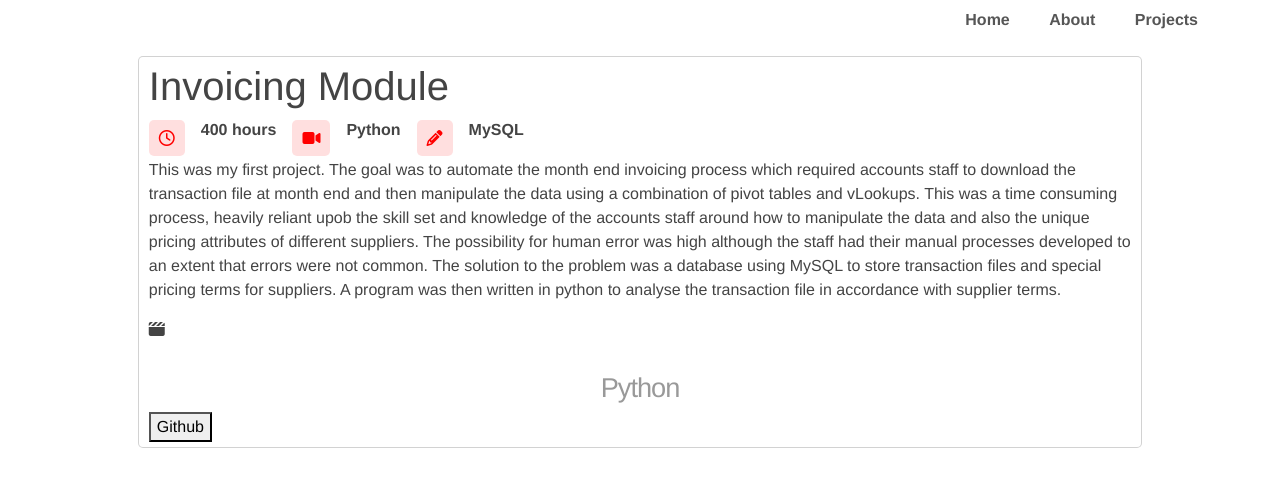
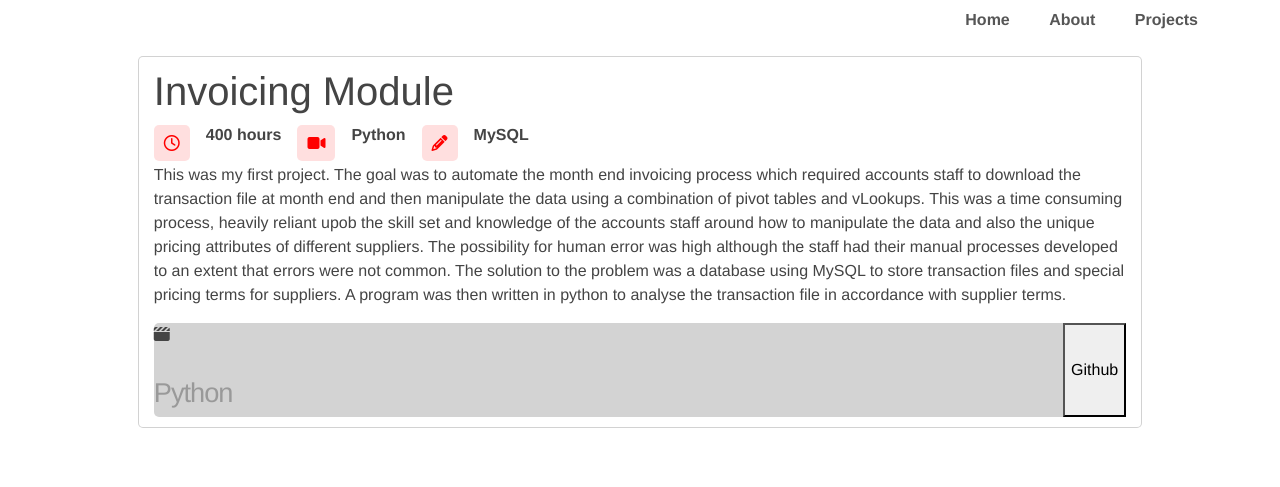
Before and after one commit to kiwishane/shane-prof, a Flask app: page /projects in a window 1280 px wide. Shown: the part 200-687 px from the top of the page. Run offline with Flask 2, Linux system fonts and the light colour scheme; some libraries are stand-ins or nearby versions.

Commit message:
further styling grey section in project section

```diff
--- a/static/css/main.css
+++ b/static/css/main.css
@@ -79,7 +79,7 @@ header {
     background-color: white;
     margin: 5%;
     border-radius: 5px;
-    padding: 5px 10px 5px 10px;
+    padding: 10px 15px 10px 15px;
   }
   .stat-item {
     display: flex;
@@ -101,3 +101,9 @@ header {
     align-items: center;
     justify-content: flex-start;
   }
+  .grey-container {
+    background-color: lightgrey;
+    border-radius: 5px;
+    display: flex;
+    justify-content: space-between;
+  }
```
